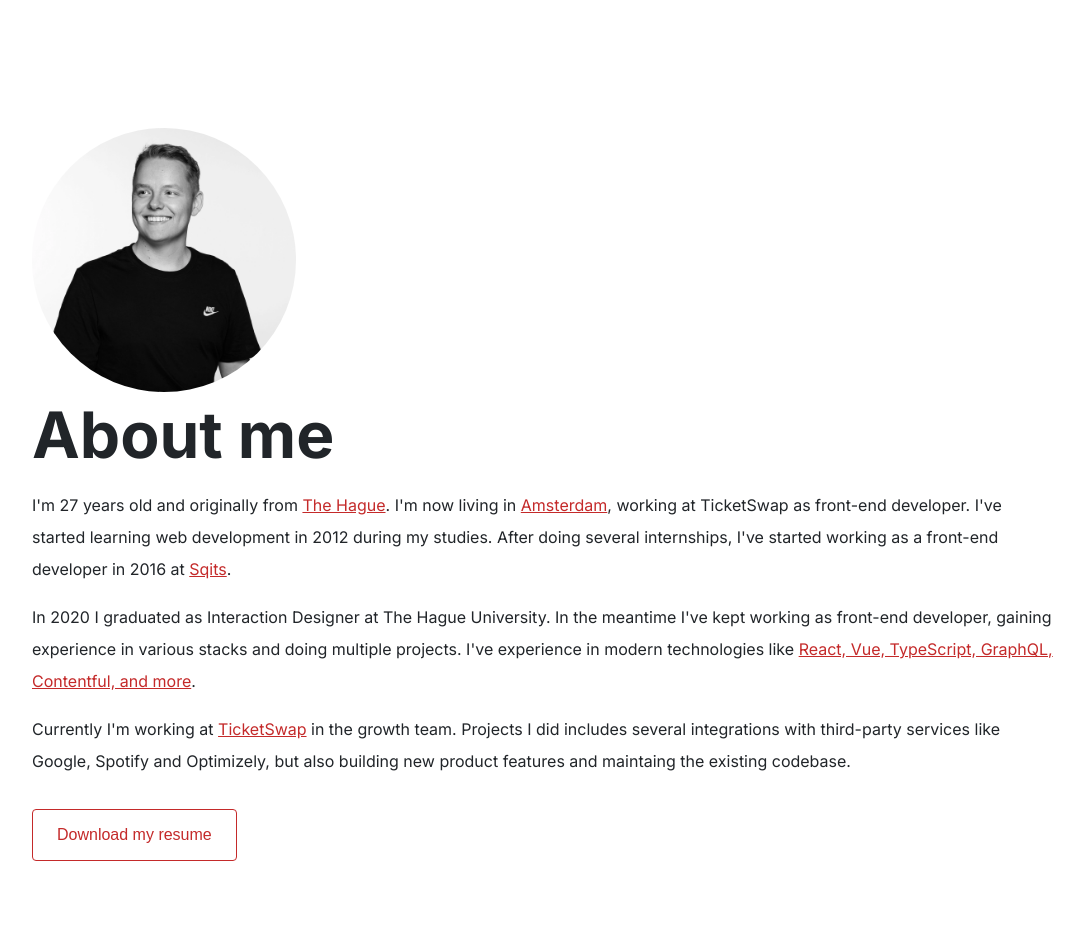
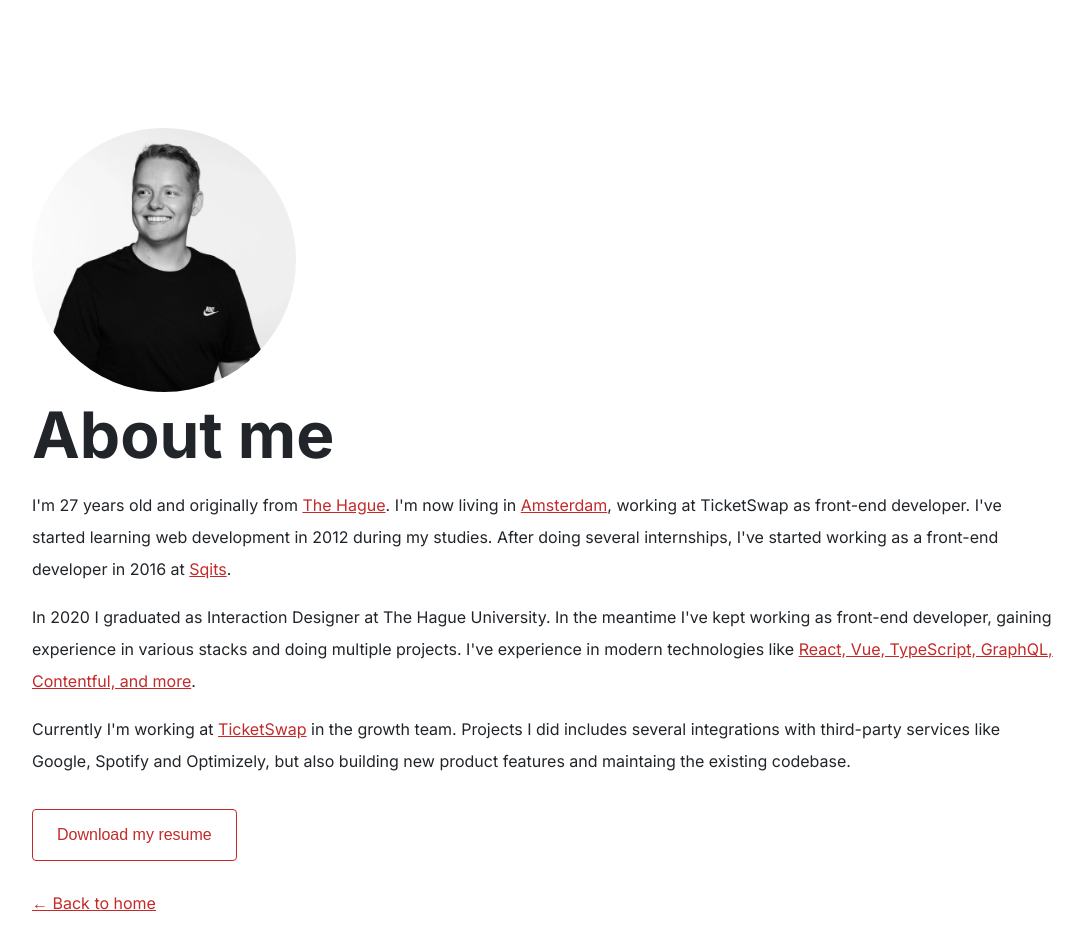
Before and after one commit to glenngijsberts/portfolio-next, a Next.js app: page /about-me in a window 1280 px wide. Shown: the top 950 px of the page, without its empty margins (96-1178 px from the left). Built offline with nearby package versions, Linux system fonts and the light colour scheme.

Commit message:
Add back to home link to about page

```diff
--- /dev/null
+++ b/app/about-me/about.module.css
@@ -0,0 +1,3 @@
+.footer {
+  margin-block-start: var(--32);
+}
--- a/app/about-me/page.tsx
+++ b/app/about-me/page.tsx
@@ -1,6 +1,8 @@
 import { Header } from '~/components/Header'
 import { Section } from '~/components/Section'
 import { Button } from '~/components/Button'
+import Link from 'next/link'
+import styles from './about.module.css'
 
 const AboutMe = () => (
   <>
@@ -37,6 +39,10 @@
         <Button>Download my resume</Button>
       </a>
     </Section>
+
+    <footer className={styles.footer}>
+      <Link href="/">&larr; Back to home</Link>
+    </footer>
   </>
 )
 
```
